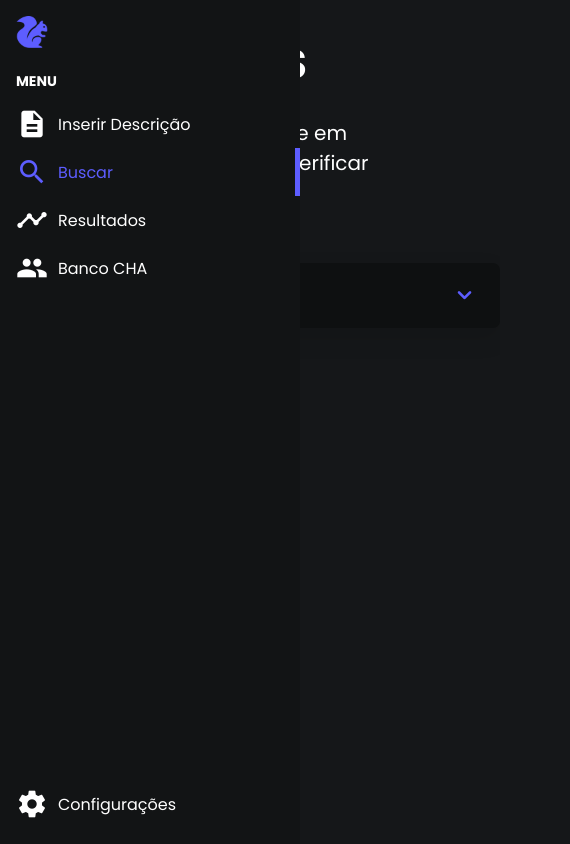
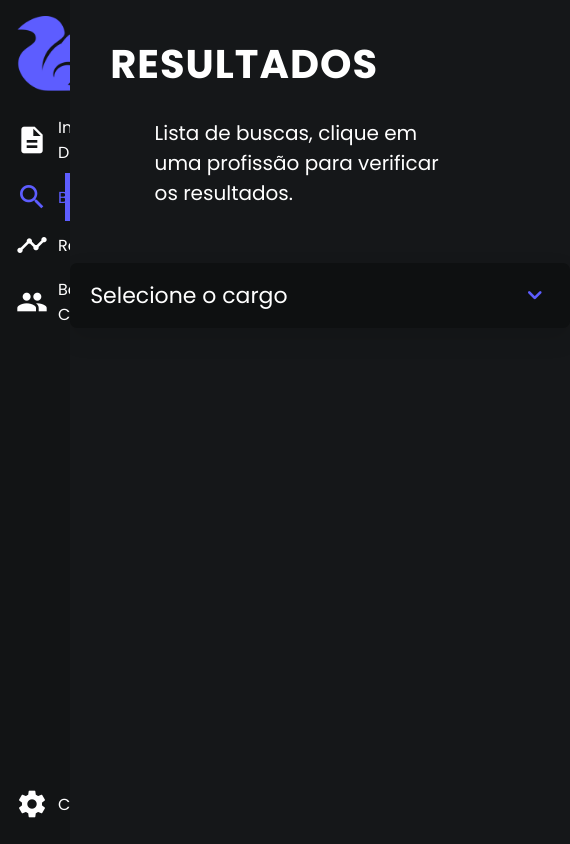
Before and after one commit to CodeSquirrel-API/RecrutaTech-FrontEnd, a Vue app: page /busca in a window 390 px wide. Shown: the whole page, 570 px wide, since content can reach past the window. Built offline with nearby package versions, Linux system fonts and the light colour scheme.

Commit message:
fix: Menu

```diff
--- a/src/components/Sidebar.vue
+++ b/src/components/Sidebar.vue
@@ -1,10 +1,9 @@
 <template>
-	<aside class="is-expanded">
+	<aside class="fixed-menu">
 	  <div class="logo">
 		<img :src="logoURL" alt="Vue" />
 	  </div>
 
-		<h3>Menu</h3>
 	  <div class="menu">
 		<router-link to="/home" class="button">
 		  <span class="material-icons">description</span>
@@ -37,46 +36,46 @@
 
   <script setup>
 	import logoURL from '../assets/logo.png';
-
   </script>
 
   <style lang="scss" scoped>
-aside {
+  .fixed-menu {
+	position: fixed;
+	top: 0;
+	left: 0;
+	height: 100vh;
+	z-index: 999;
 	display: flex;
 	flex-direction: column;
 	background-color: #121415;
 	color: #fff;
-	width: calc(2rem + 32px);
-	overflow: hidden;
-	width: 300px;
-	min-height: 100vh;
+	width: 18%;
+	overflow-y: auto;
 	padding: 1rem;
 	transition: 0.2s ease-in-out;
-
-	.flex {
-		flex: 1 1 0%;
   }
 
-	.logo {
+  .fixed-menu .logo img {
+  width: 75px; /* Defina a largura desejada */
+  height: auto; /* Isso manterá a proporção de aspecto do logo */
+  display: flex;
+  justify-content: center;
+  align-items: center;
   margin-bottom: 1rem;
-
-		img {
-			width: 2rem;
-		}
 }
 
-	h3 {
-		color: #fff;
+  .fixed-menu h3 {
 	font-size: 0.875rem;
 	margin-bottom: 0.5rem;
 	text-transform: uppercase;
+	color: #fff;
   }
 
-	.menu {
+  .fixed-menu .menu {
+	margin: 0 -1rem;
+  }
 
-		margin: 0 -1rem;
-
-		.button {
+  .fixed-menu .button {
 	display: flex;
 	align-items: center;
 	text-decoration: none;
@@ -98,8 +97,7 @@ aside {
 	&:hover {
 	  background-color: #121415;
 
-				.material-icons,
-				.text {
+	  .material-icons, .text {
 		color: #5D5DFF;
 	  }
 	}
@@ -108,27 +106,13 @@ aside {
 	  background-color: #121415;
 	  border-right: 5px solid #5D5DFF;
 
-				.material-icons,
-				.text {
+	  .material-icons, .text {
 		color: #5D5DFF;
 	  }
 	}
   }
-	}
 
-	.footer {
-		opacity: 0;
-		transition: opacity 0.3s ease-in-out;
-
-		p {
-			font-size: 0.875rem;
-			color: #121415;
-		}
-	}
-
-	@media (max-width: 1024px) {
-		position: absolute;
-		z-index: 99;
-	}
+  .fixed-menu .flex {
+	flex: 1;
   }
   </style>
--- a/src/views/BancoCha.vue
+++ b/src/views/BancoCha.vue
@@ -119,6 +119,7 @@ export default {
 
 <template>
     <Sidebar></Sidebar>
+    <div class="page-content">
     <div class="bancocha">
       <h1 class="title">Banco de CHA</h1>
 
@@ -199,12 +200,19 @@ export default {
                 <p class="popup-message">{{ popupMessage3 }}</p>
                 <button class="close-popup-button" @click="closePopup3">Fechar</button>
               </div>
-          </div>
-      </div>
-    </div>
+           </div>
+        </div>
+     </div>
+  </div>
 </template>
 
 <style scoped>
+
+.page-content {
+  margin-left: 18%; /* Use o mesmo valor da largura do menu */
+  width: 100%;
+  height: 100vh;
+}
 
 .custom-popup {
   position: fixed;
@@ -246,6 +254,7 @@ export default {
     font-size: 30px;
     font-weight: bold;
     margin-left: 25px;
+    margin-top: 20px;
   }
   .input-label {
     color: #ffffff;
--- a/src/views/BuscaResults.vue
+++ b/src/views/BuscaResults.vue
@@ -1,10 +1,11 @@
 <template>
 	<Sidebar></Sidebar>
-	<div class="container">
-
-		<h1>Resultados</h1>
-		<p>Lista de buscas, clique em uma profissão para verificar os resultados.</p>
-		<SelectMenu></SelectMenu>
+	<div class="page-content">
+		<div class="container">
+			<h1>Resultados</h1>
+			<p>Lista de buscas, clique em uma profissão para verificar os resultados.</p>
+			<SelectMenu></SelectMenu>
+		</div>
 	</div>
 </template>
 
@@ -23,6 +24,12 @@ export default {
 
 * {
 	font-family: Poppins;
+}
+
+.page-content {
+  margin-left: 18%; /* Use o mesmo valor da largura do menu */
+  width: 100%;
+  height: 100vh;
 }
 
 .container {
--- a/src/views/Home.vue
+++ b/src/views/Home.vue
@@ -1,5 +1,6 @@
 <template>
   <Sidebar></Sidebar>
+  <div class="page-content">
   <div class="home">
     <h1 class="title">Descrição da Vaga</h1>
     <label for="descricao" class="input-label">Digite o título do cargo:</label>
@@ -54,13 +55,13 @@
       </div>
     </div>
   </div>
+</div>
 </template>
 
 <script lang="ts">
 import axios from 'axios';
 import { ref } from 'vue'
 import Sidebar from '../components/Sidebar.vue';
-
 
 const chaContent = ref({})
 
@@ -220,6 +221,12 @@ export default {
 </script>
 
 <style scoped>
+.page-content {
+  margin-left: 18%; /* Use o mesmo valor da largura do menu */
+  width: 100%;
+  height: 100vh;
+}
+
 .custom-popup {
   position: fixed;
   top: 50%;
@@ -256,7 +263,6 @@ export default {
   background-color: #2980b9;
 }
 
-
 .home {
   width: 100%;
 }
@@ -266,6 +272,7 @@ export default {
   font-size: 30px;
   font-weight: bold;
   margin-left: 25px;
+  margin-top: 20px;
 }
 
 .input-label {
@@ -323,7 +330,6 @@ export default {
   border-color: #007bff;
 }
 
-/* Estilos dos botões */
 .button-container {
   display: flex;
   justify-content: flex-end;
--- a/src/views/Resultados.vue
+++ b/src/views/Resultados.vue
@@ -1,5 +1,6 @@
 <template>
 	<Sidebar></Sidebar>
+	<div class="page-content">
 	<div class="resultados">
 		<div class="title">
 			<h1>Resultados</h1>
@@ -17,6 +18,7 @@
 				<router-link :to="'/visualizar/' + candidato.id">
 					<button class="visualizar-button">Ver Candidato</button>
 				</router-link>
+				</div>
 			</div>
 		</div>
 	</div>
@@ -54,6 +56,13 @@ export default {
 *{
 	font-family: Poppins;
 }
+
+.page-content {
+  margin-left: 18%; /* Use o mesmo valor da largura do menu */
+  width: 100%;
+  height: 100vh;
+}
+
 .resultados{
 	width: 100%;
 	margin-left: 10vh;
```
Lines whose indentation alone changed are shown as unchanged.
